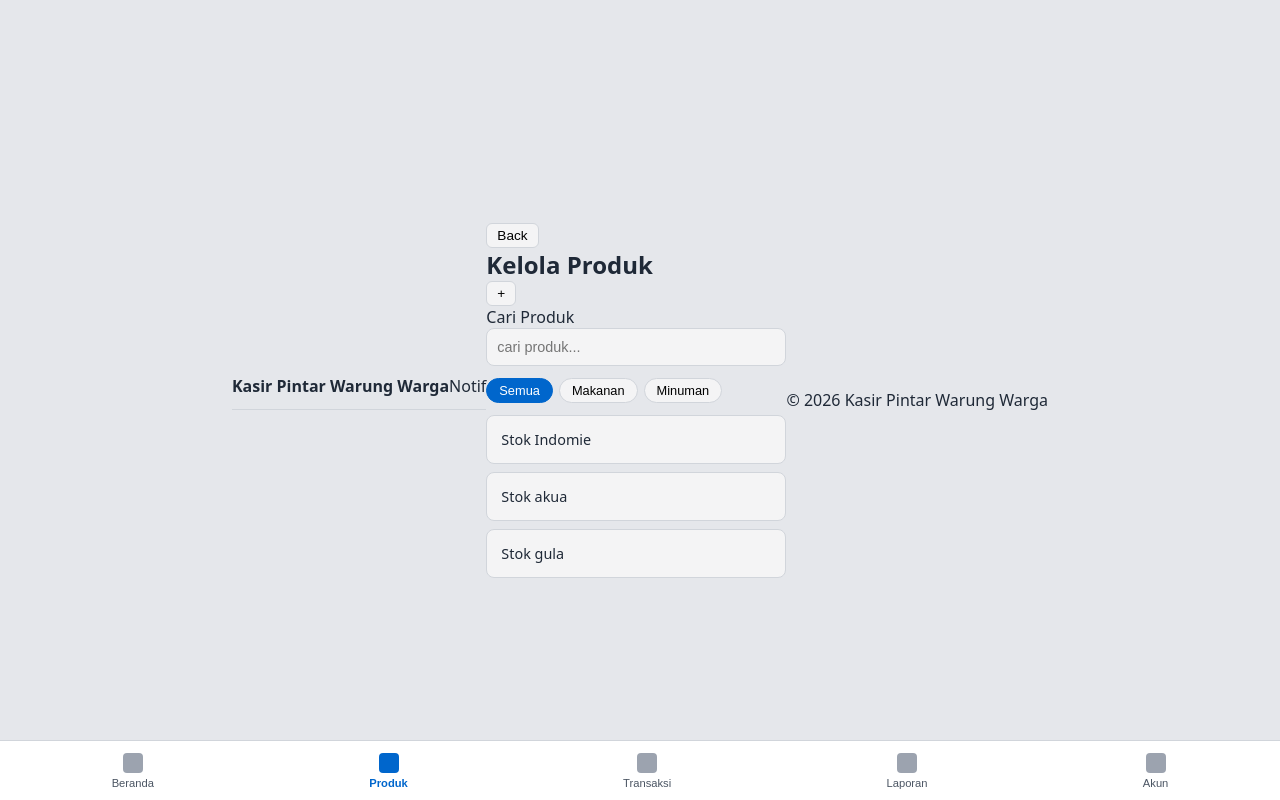
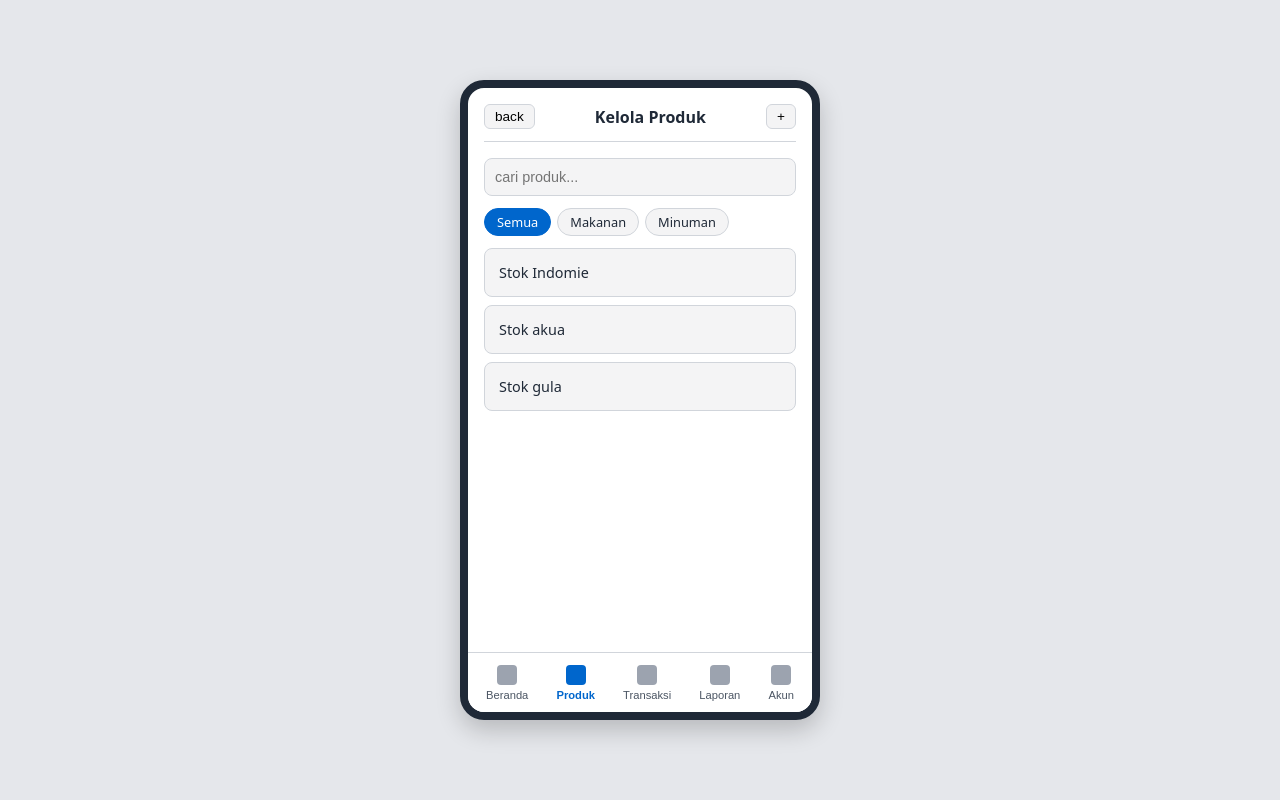
Before and after one commit to magnet309/kasir-warung-warga, a plain HTML site: page index.html in a window 1280 px wide. Both pictures are taken after a click on the button "Produk". Drawn offline with Linux system fonts and the light colour scheme.

Commit message:
Update index.html

```diff
--- a/index.html
+++ b/index.html
@@ -7,134 +7,107 @@
   <link rel="stylesheet" href="styles.css">
 </head>
 <body>
-
-  <!-- Komponen 1: Header Utama -->
+  <div class="phone-frame">
+    <div class="screen-content">
+      <div id="view-beranda" class="view active">
         <header>
           <div class="header-title">Kasir Pintar Warung Warga</div>
-    <div class="badge-notif">Notif</div>
+          <div style="font-size:0.8rem; background:#e5e7eb; padding:2px 6px; border-radius:4px;">Notif</div>
         </header>
-
-  <!-- Komponen 2: Konten Utama / Main -->
-  <main>
-    <!-- Halaman Beranda -->
-    <section id="view-beranda" class="view active">
         <div class="greeting-box">
-        <h1>Halo Pak Kumis</h1>
+          <h2>Halo Pak Kumis</h2>
           <p>semangat berjualan hari ini</p>
         </div>
-
         <div class="omzet-card">
           <div>
-          <h2>Omzet Harian</h2>
+            <h3>Omzet Harian</h3>
             <div class="nominal">Rp1.250.000</div>
           </div>
-        <div class="icon-stat">📈</div>
+          <div style="font-size: 1.5rem;">📈</div>
         </div>
-
         <div class="quick-stats">
           <div class="stat-box"><strong>40</strong><br>transaksi</div>
           <div class="stat-box"><strong>3</strong><br>stok menipis</div>
           <div class="stat-box"><strong>Aman</strong><br>keuangan</div>
         </div>
-
         <div class="alert-section">
           <div class="alert-header">
             <span>Stok Hampir Habis</span>
-          <button type="button" class="btn-link" id="btn-to-produk">Lihat semua &gt;</button>
+            <span onclick="switchView('view-produk')" style="cursor:pointer;">Lihat semua &gt;</span>
           </div>
           <div class="alert-item">
             <span>Indomie Goreng</span>
             <span>stok: 2 pcs</span>
           </div>
         </div>
-    </section>
-
-    <!-- Halaman Kelola Produk -->
-    <section id="view-produk" class="view">
-      <div class="sub-header">
-        <button type="button" class="btn-back" id="to-beranda-1">Back</button>
-        <h2>Kelola Produk</h2>
-        <button type="button" class="btn-tambah-top">+</button>
       </div>
-
-      <label for="cari-produk-produk" class="sr-only">Cari Produk</label>
-      <input type="text" id="cari-produk-produk" class="search-bar" placeholder="cari produk...">
-
+      <div id="view-produk" class="view">
+        <header>
+          <button class="btn-back" onclick="switchView('view-beranda')">back</button>
+          <div class="header-title">Kelola Produk</div>
+          <button class="btn-tambah-top">+</button>
+        </header>
+        <input type="text" class="search-bar" placeholder="cari produk...">
         <div class="filter-chips">
-        <button type="button" class="chip active">Semua</button>
-        <button type="button" class="chip">Makanan</button>
-        <button type="button" class="chip">Minuman</button>
+          <div class="chip active">Semua</div>
+          <div class="chip">Makanan</div>
+          <div class="chip">Minuman</div>
         </div>
-
         <div class="product-stock-list">
           <div class="stock-card">Stok Indomie</div>
           <div class="stock-card">Stok akua</div>
           <div class="stock-card">Stok gula</div>
         </div>
-    </section>
-
-    <!-- Halaman Transaksi -->
-    <section id="view-transaksi" class="view">
-      <div class="sub-header">
-        <button type="button" class="btn-back" id="to-beranda-2">Back</button>
-        <h2>Transaksi</h2>
+      </div>
+      <div id="view-transaksi" class="view">
+        <header>
+          <button class="btn-back" onclick="switchView('view-beranda')">back</button>
+          <div class="header-title">Transaksi</div>
           <div></div>
-      </div>
-
-      <label for="cari-produk-transaksi" class="sr-only">Cari Produk Transaksi</label>
-      <input type="text" id="cari-produk-transaksi" class="search-bar" placeholder="cari produk...">
-
+        </header>
+        <input type="text" class="search-bar" placeholder="cari produk...">
         <div class="product-grid">
           <div class="product-placeholder"></div>
           <div class="product-placeholder"></div>
           <div class="product-placeholder"></div>
           <div class="product-placeholder"></div>
         </div>
-
         <div class="cart-section">
           <div class="cart-header">
             <span>Keranjang Belanja</span>
-          <button type="button" class="btn-link text-red">Hapus semua</button>
+            <span>Hapus semua</span>
           </div>
           <div class="cart-item">
             <span>indomie goreng · 2</span>
             <span>Rp 6.000</span>
           </div>
         </div>
-
-      <button type="button" class="btn-action-primary">Selesaikan Transaksi</button>
-    </section>
-  </main>
-
-  <!-- Komponen 3: Navigasi Bawah / Nav -->
-  <nav class="bottom-nav" aria-label="Navigasi Utama">
-    <button type="button" class="nav-item active" id="nav-beranda">
+        <button class="btn-action-primary">Selesaikan Transaksi</button>
+      </div>
+    </div>
+    <nav class="bottom-nav">
+      <button class="nav-item active" onclick="switchView('view-beranda')" id="nav-beranda">
         <div class="nav-icon"></div>
         <span>Beranda</span>
       </button>
-    <button type="button" class="nav-item" id="nav-produk">
+      <button class="nav-item" onclick="switchView('view-produk')" id="nav-produk">
         <div class="nav-icon"></div>
         <span>Produk</span>
       </button>
-    <button type="button" class="nav-item" id="nav-transaksi">
+      <button class="nav-item" onclick="switchView('view-transaksi')" id="nav-transaksi">
         <div class="nav-icon"></div>
         <span>Transaksi</span>
       </button>
-    <button type="button" class="nav-item" id="nav-laporan">
+      <button class="nav-item" onclick="alert('Fitur Laporan')">
         <div class="nav-icon"></div>
         <span>Laporan</span>
       </button>
-    <button type="button" class="nav-item" id="nav-akun">
+      <button class="nav-item" onclick="alert('Fitur Akun')">
         <div class="nav-icon"></div>
         <span>Akun</span>
       </button>
     </nav>
-
-  <!-- Komponen 4: Footer -->
-  <footer>
-    <p>&copy; 2026 Kasir Pintar Warung Warga</p>
-  </footer>
-
+  </div>
   <script src="script.js" defer></script>
 </body>
 </html>
```
Lines whose indentation alone changed are shown as unchanged.
